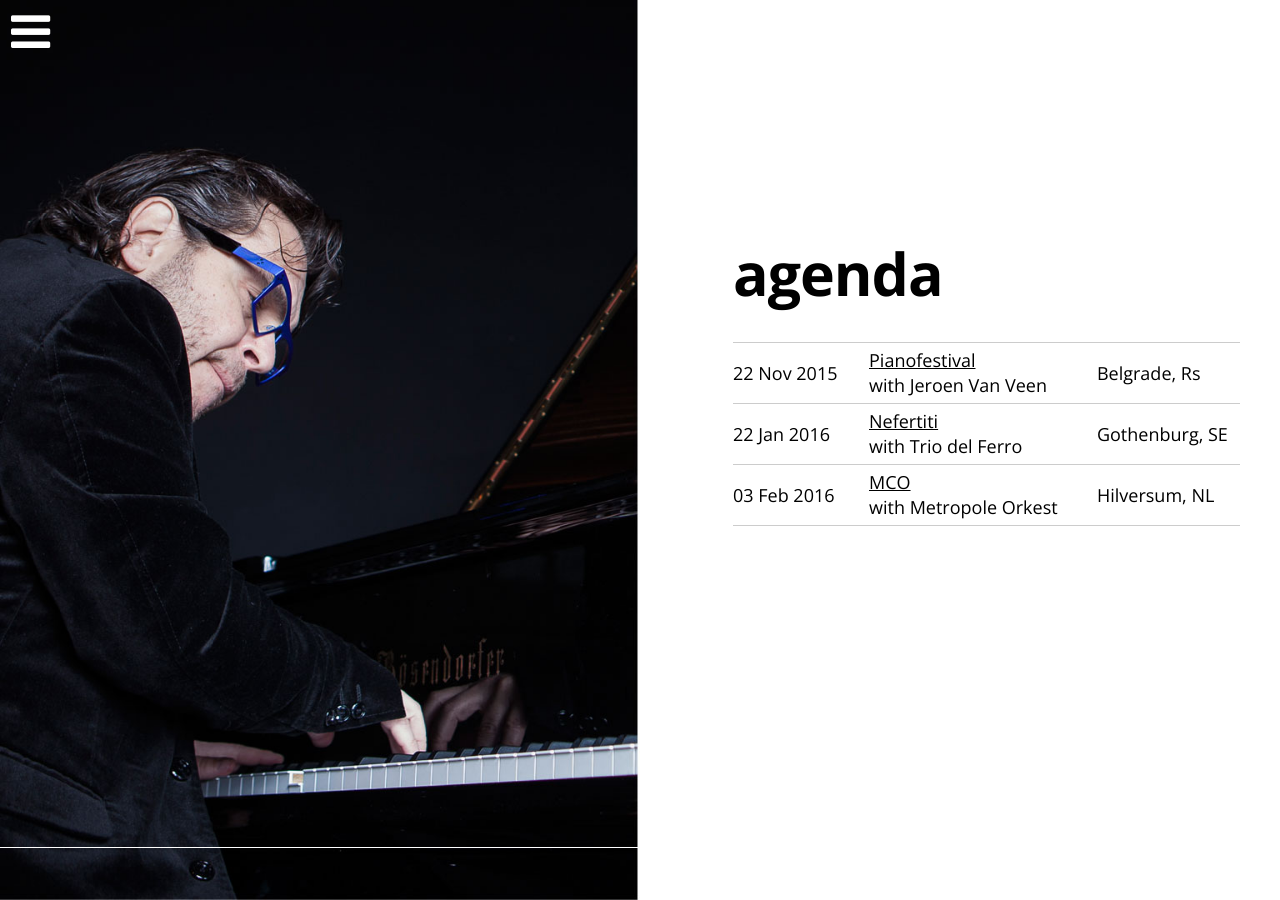
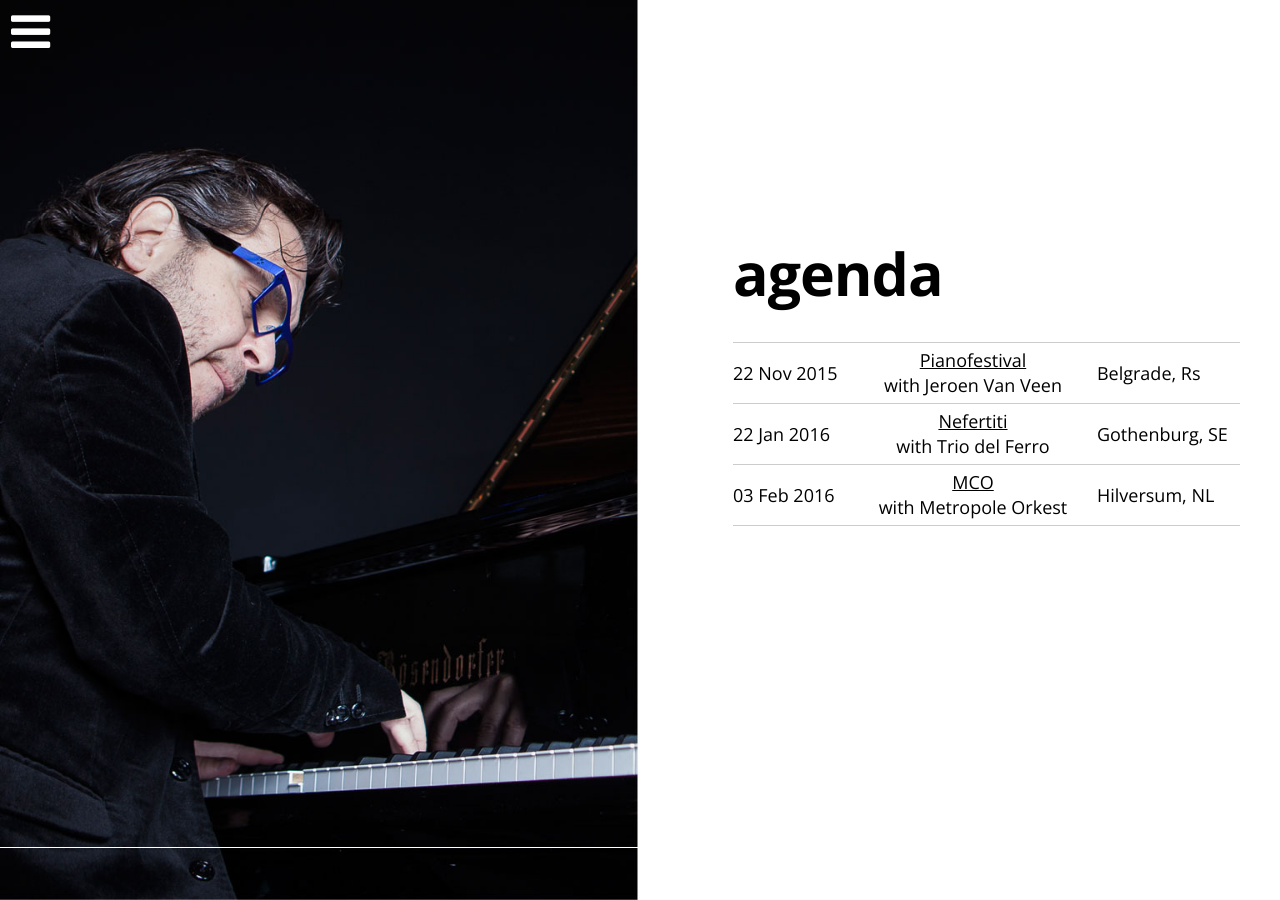
Before and after one commit to mikedelferro/website, a Jekyll site: the page built from agenda.html, in a window 1280 px wide. Built offline with Jekyll 4.4.1, drawn with Linux system fonts in a browser that asks for light colours; nearby versions of some CDN libraries.

Commit message:
Updated '_layouts/agenda.html' via CloudCannon

```diff
--- a/_layouts/agenda.html
+++ b/_layouts/agenda.html
@@ -617,8 +617,8 @@ $(document).ready(function() {
 {% for item in site.gigs %}
 
    <tr>
-       <td style="border-top: 1px solid #ccc; padding: 5px 20px 5px 0px;" >{{ item.date | date: "%d %b %Y" }}</td>
-       <td style="border-top: 1px solid #ccc; padding: 5px 20px 5px 0px;"><a href="{{ item.url }}" target="_blank">{{ item.venue }}</a><br />{{ item.title }}</td>
+       <td style="border-top: 1px solid #ccc; padding: 5px 20px 5px 0px; white-space: nowrap;" >{{ item.date | date: "%d %b %Y" }}</td>
+       <td style="border-top: 1px solid #ccc; padding: 5px 20px 5px 0px; text-align: center; "><a href="{{ item.url }}" target="_blank">{{ item.venue }}</a><br />{{ item.title }}</td>
        <td style="border-top: 1px solid #ccc; padding: 5px 0px 5px 0px; white-space: nowrap;">{{ item.location }}</td>
     </tr>
 
```
